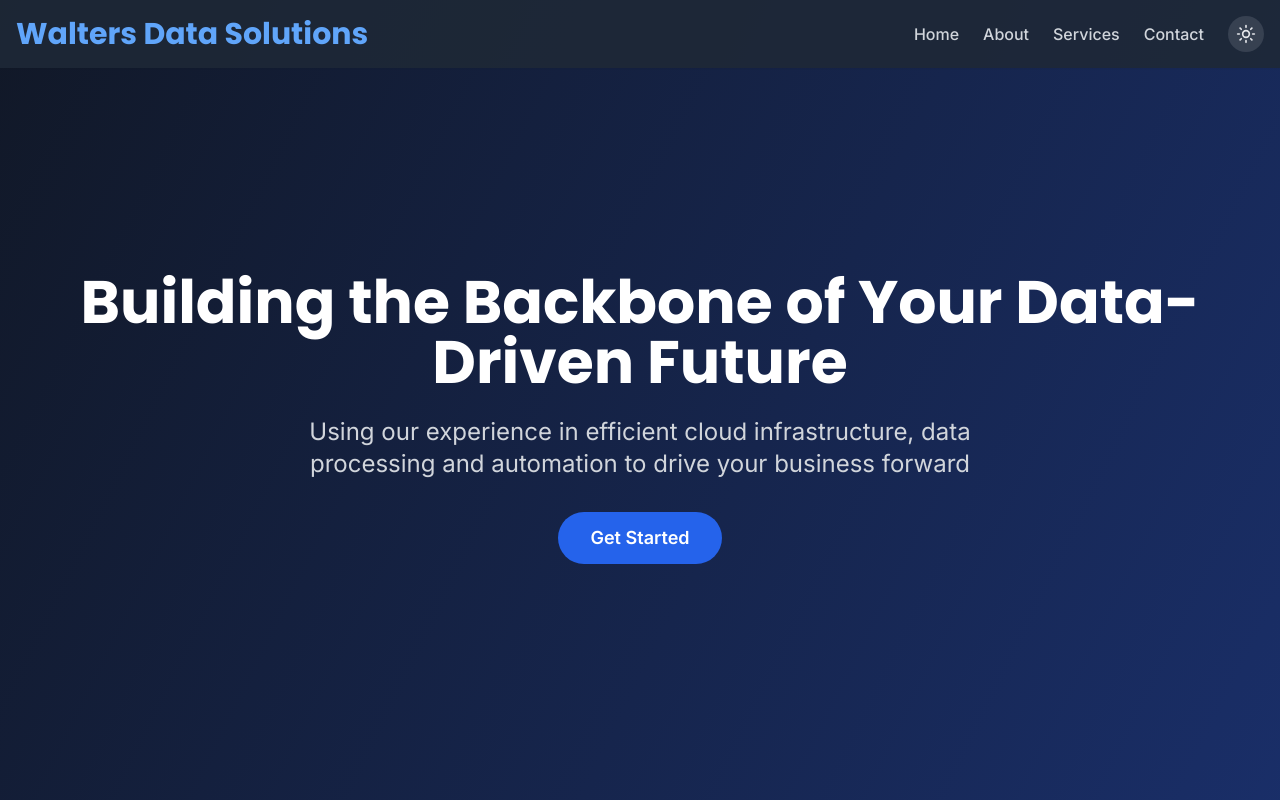
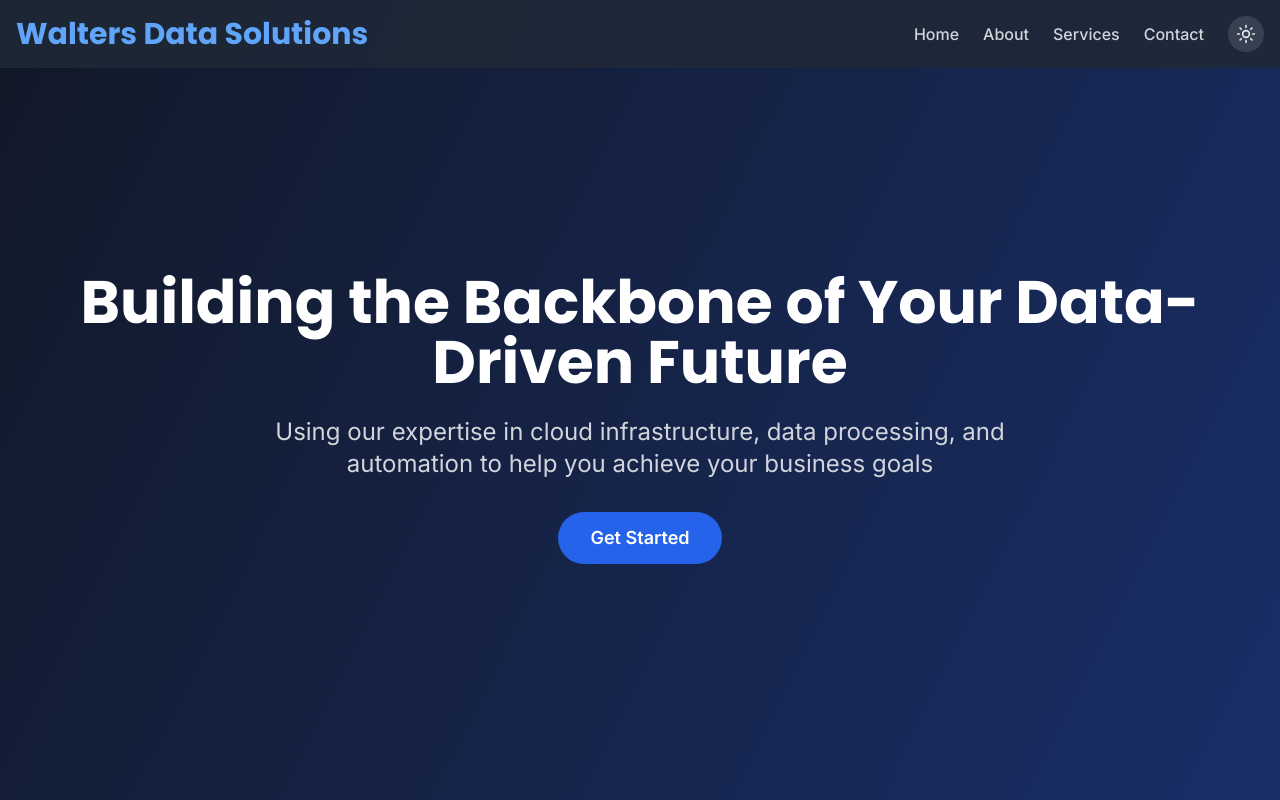
Before and after one commit to Walters-Data-Solutions/waltersdatasolutions.com, a Next.js app: page / in a window 1280 px wide. Shown: the top 800 px of the page. Built offline with nearby package versions, Linux system fonts and the light colour scheme.

Commit message:
fix home phrase

```diff
--- a/app/components/Home.tsx
+++ b/app/components/Home.tsx
@@ -6,7 +6,7 @@ export default function Home() {
           Building the Backbone of Your Data-Driven Future
         </h2>
         <p className="text-xl md:text-2xl text-gray-600 dark:text-gray-300 mb-8 max-w-3xl mx-auto">
-          Using our experience in efficient cloud infrastructure, data processing and automation to drive your business forward
+          Using our expertise in cloud infrastructure, data processing, and automation to help you achieve your business goals
         </p>
         <a
           href="#contact"
```
